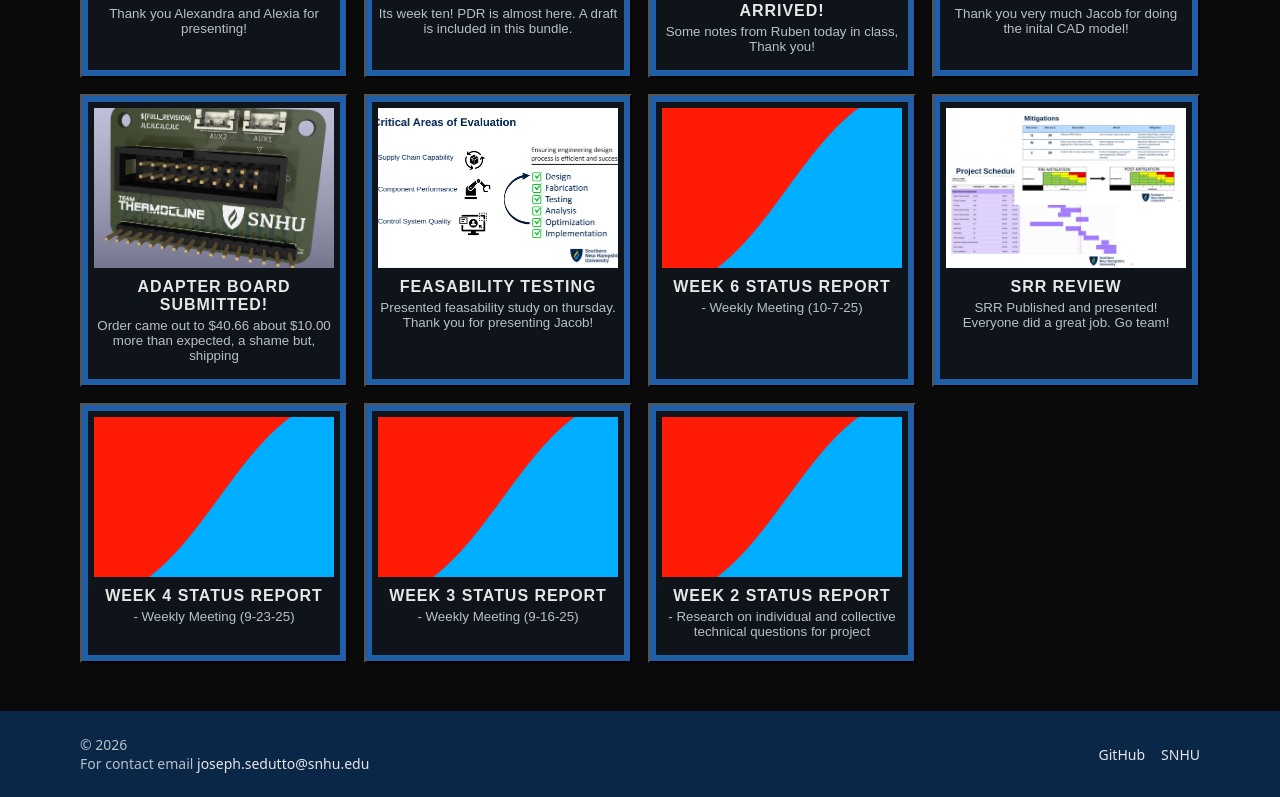
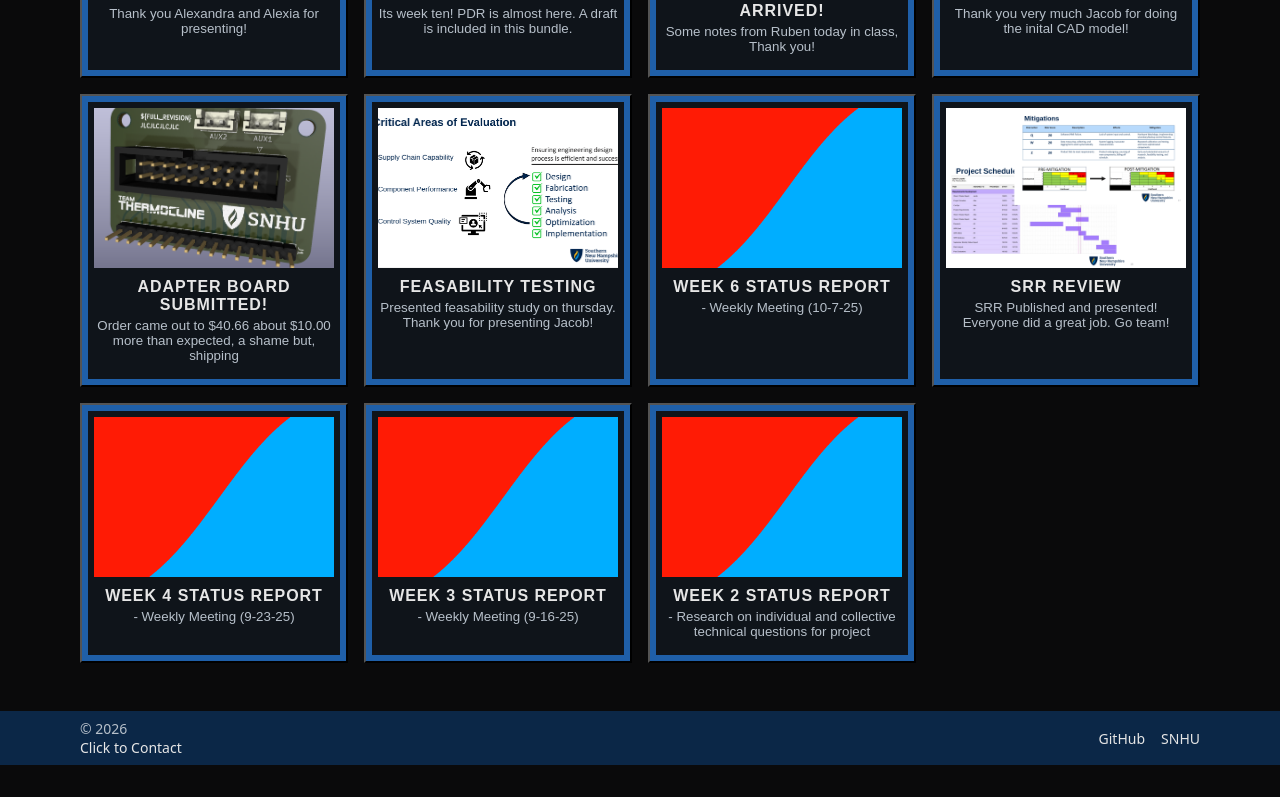
Before and after one commit to Team-Thermocline/team-thermocline.github.io, a Svelte app: page / in a window 1280 px wide. Shown: the part 1401-2198 px from the top of the page. After the commit the page ends 2166 px from the top, so only its background shows below. Built offline with nearby package versions, Linux system fonts and the light colour scheme.

Commit message:
Fix webhooks

```diff
--- a/src/App.svelte
+++ b/src/App.svelte
@@ -190,7 +190,7 @@
 <footer class="footer">
   <div class="container">
     <div class="footer-content">
-      <span>© 2026<br>For contact email <a href="mailto:joseph.sedutto@snhu.edu">joseph.sedutto@snhu.edu</a></span>
+      <span>© 2026<br><a href="mailto:joseph.sedutto@snhu.edu">Click to Contact</a></span>
       <div class="footer-links">
         <a href="https://github.com/Team-Thermocline/thermocline.github.io" target="_blank" rel="noopener noreferrer">GitHub</a>
         <a href="https://www.snhu.edu/" target="_blank" rel="noopener noreferrer">SNHU</a>
--- a/src/styles.css
+++ b/src/styles.css
@@ -16,6 +16,15 @@ html, body {
   margin: 0;
   padding: 0;
   font-family: ui-sans-serif, system-ui, -apple-system, Segoe UI, Roboto, Ubuntu, Cantarell, Noto Sans, Helvetica, Arial, Apple Color Emoji, Segoe UI Emoji;
+  min-height: 100vh;
+  display: flex;
+  flex-direction: column;
+}
+
+#app {
+  display: flex;
+  flex-direction: column;
+  min-height: 100vh;
 }
 
 a {
@@ -114,6 +123,7 @@ button {
 main {
   padding-top: 32px;
   padding-bottom: 48px;
+  flex: 1;
 }
 
 .content-block {
@@ -466,7 +476,7 @@ main {
 /* Footer */
 .footer {
   background: var(--blue-900);
-  padding: 24px 0;
+  padding: 8px 0;
   margin-top: 48px;
 }
 
```
